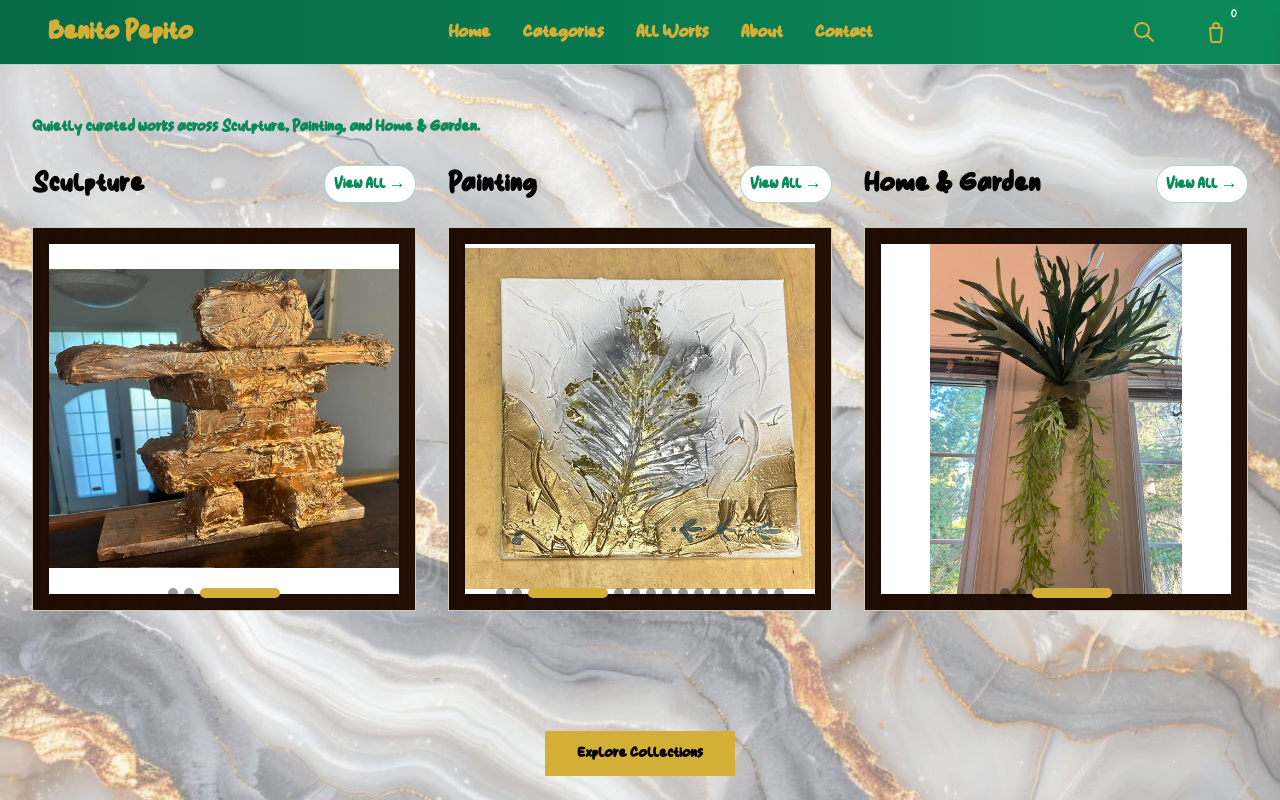
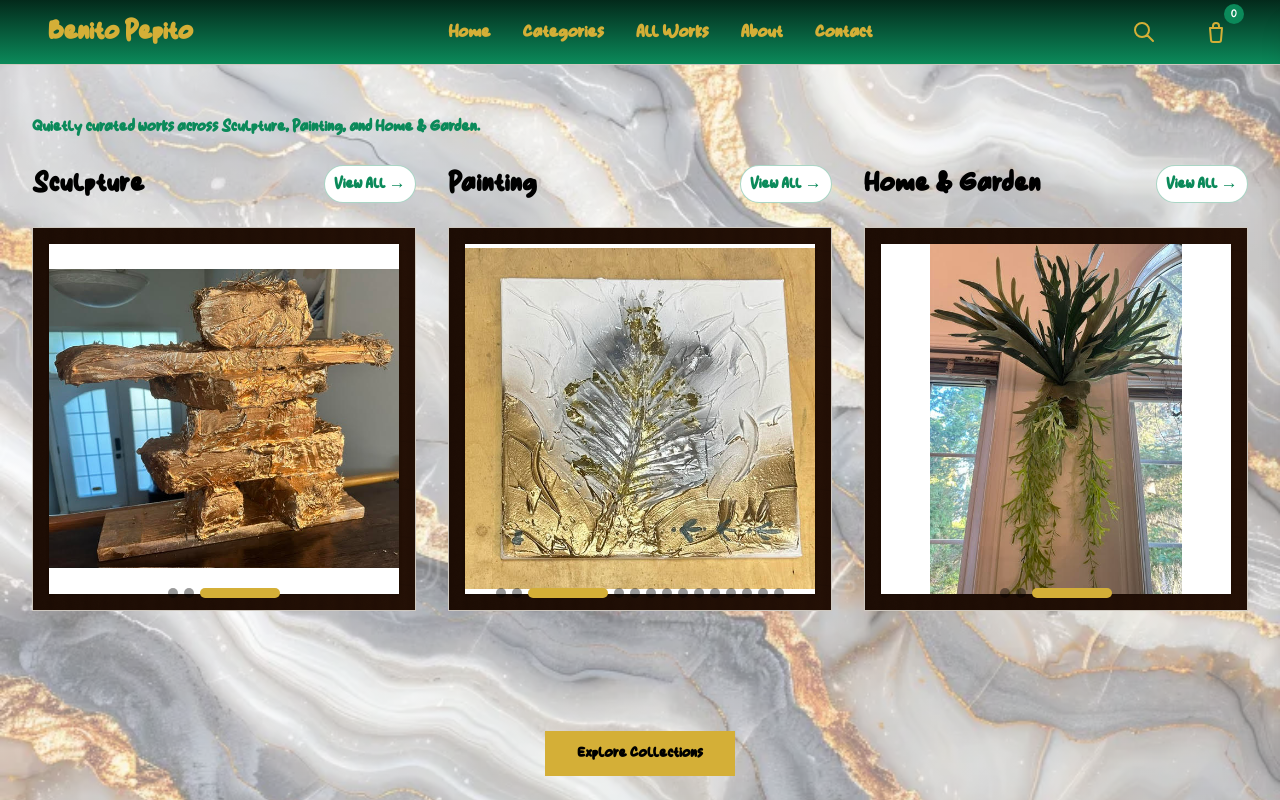
Before and after one commit to proteauj/benito-pepito, a Next.js app in the folder my-app/: page / in a window 1280 px wide. Shown: the top 800 px of the page. Built offline with nearby package versions, Linux system fonts and the light colour scheme.

Commit message:
color transition header

```diff
--- a/my-app/src/app/globals.css
+++ b/my-app/src/app/globals.css
@@ -1,3 +1,8 @@
+/* Strong green gradient for the top menu header */
+.headerGradient {
+  /* Vertical gradient: top (darker) -> bottom (leaf) */
+  background-image: linear-gradient(180deg, #032a1b 0%, #0b8a5a 100%);
+}
 @import "tailwindcss";
 
 :root {
--- a/my-app/src/components/SiteHeader.tsx
+++ b/my-app/src/components/SiteHeader.tsx
@@ -8,7 +8,7 @@ export default function SiteHeader() {
   const { itemCount, toggleCart } = useCart();
   const { t } = useI18n();
   return (
-    <header className="bg-gradient-to-r from-[var(--leaf-dark)] to-[var(--leaf)] border-b border-[#cfc9c0]">
+    <header className="headerGradient border-b border-[#cfc9c0]">
       <div className="max-w-7xl mx-auto px-4 sm:px-6 lg:px-8">
         <div className="flex justify-between items-center h-16">
           <div className="flex items-center">
```
